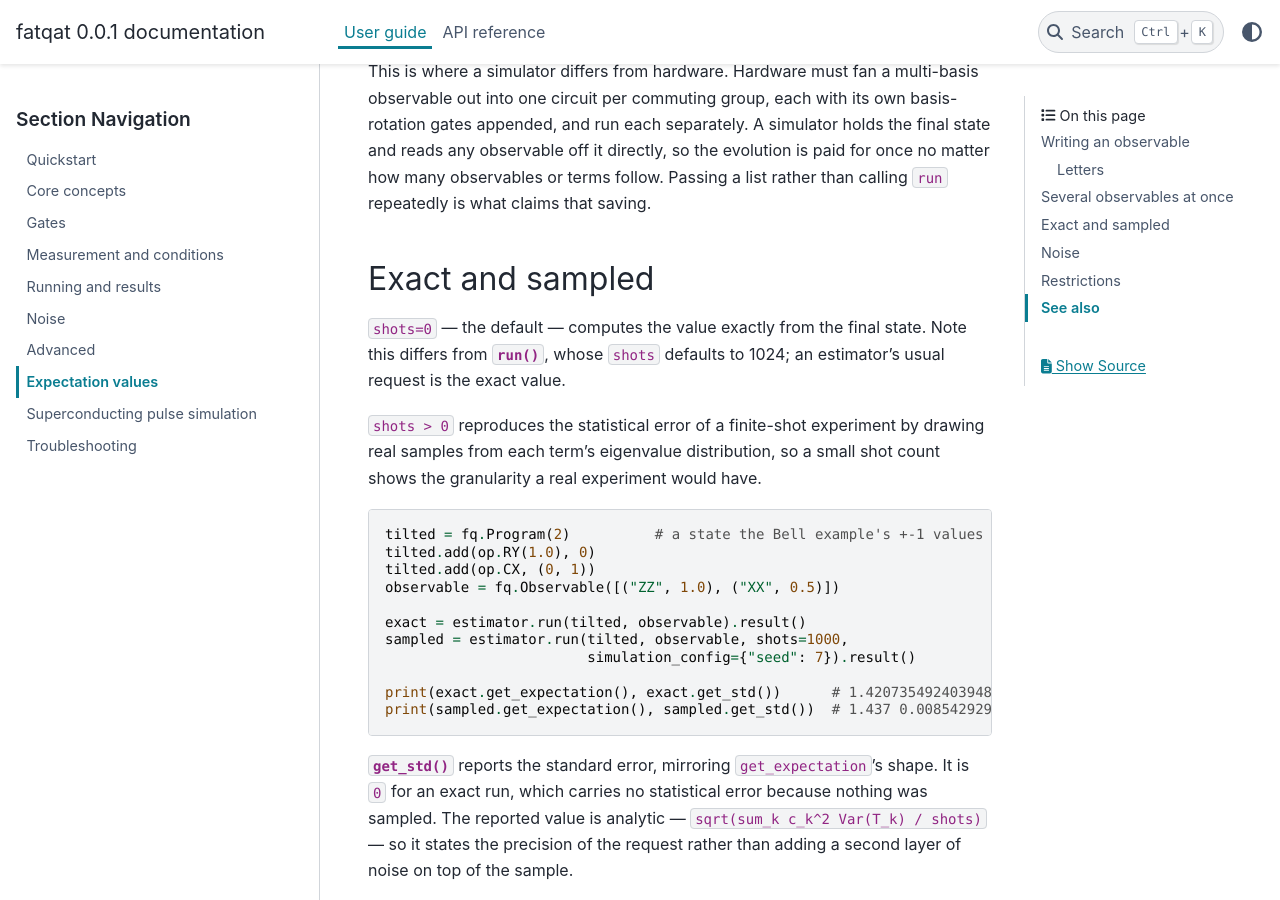
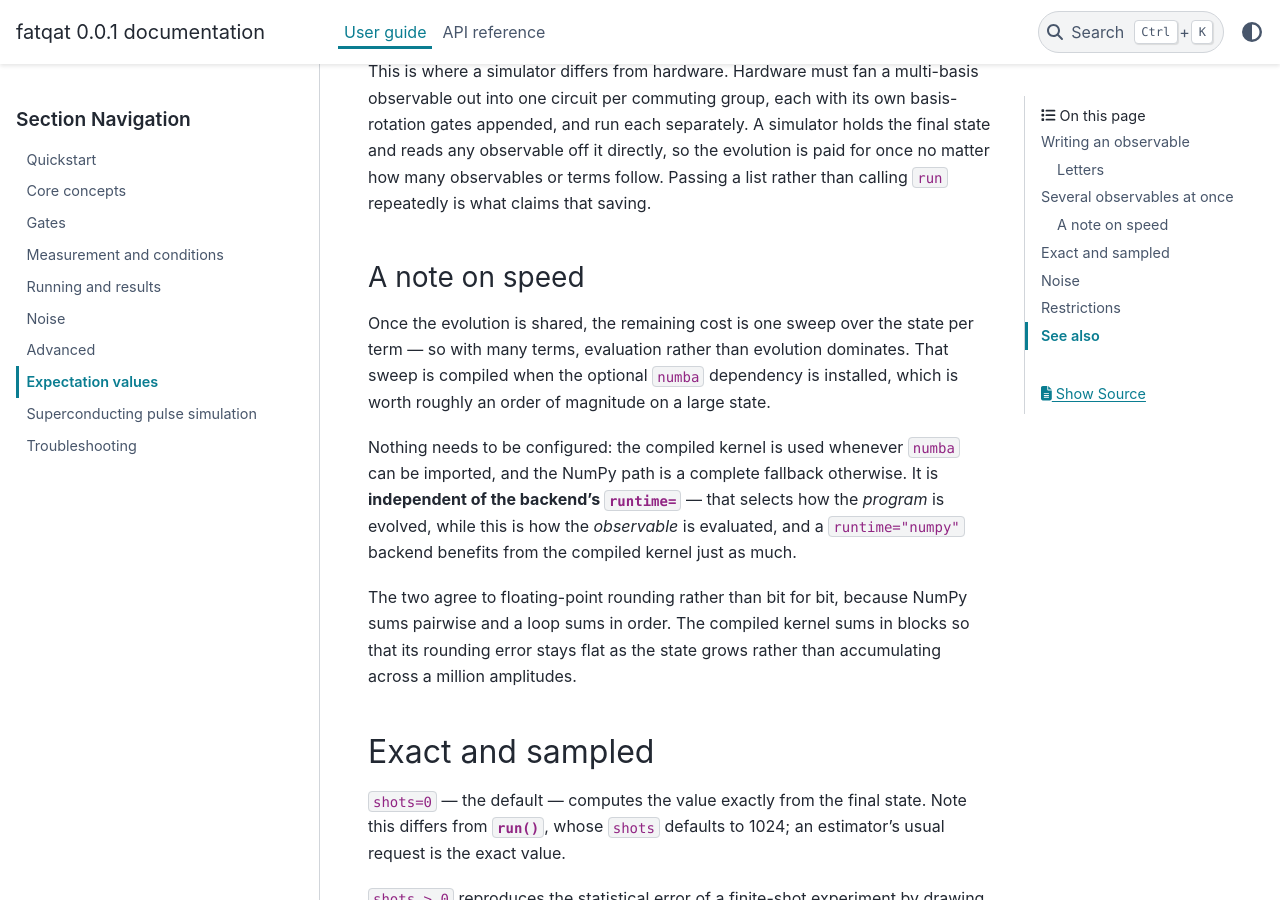
Before and after one commit to spaceqat/fatqat, a Sphinx documentation site: the page built from docs/sphinx/guide/estimator.md, in a window 1280 px wide and 900 px high, scrolled down 2292 px. Built offline with Sphinx 7.4.7 and the PyData theme 0.15.4, drawn with Linux system fonts in a browser that asks for light colours.

Commit message:
Document when expectation evaluation is the cost
The guide explains that sharing one evolution across observables is the
saving, which leaves the reader to assume evolution is where the time goes.
Past a few dozen terms it is not: each term is its own sweep over the state,
so evaluation dominates, and that is the part numba speeds up.

States the two things a reader would otherwise have to discover. Nothing
needs configuring - the compiled kernel loads if numba is available, and the
NumPy path is a complete fallback. And it is independent of the backend's
runtime=, which selects how the program is evolved rather than how the
observable is evaluated.

Also states that the two paths agree to rounding rather than bit for bit,
and why, so a reader comparing them is not left wondering which is wrong.

```diff
--- a/docs/sphinx/guide/estimator.md
+++ b/docs/sphinx/guide/estimator.md
@@ -102,6 +102,24 @@ the final state and reads any observable off it directly, so the evolution is
 paid for once no matter how many observables or terms follow. Passing a list
 rather than calling `run` repeatedly is what claims that saving.
 
+### A note on speed
+
+Once the evolution is shared, the remaining cost is one sweep over the state
+per term — so with many terms, evaluation rather than evolution dominates. That
+sweep is compiled when the optional `numba` dependency is installed, which is
+worth roughly an order of magnitude on a large state.
+
+Nothing needs to be configured: the compiled kernel is used whenever `numba`
+can be imported, and the NumPy path is a complete fallback otherwise. It is
+**independent of the backend's `runtime=`** — that selects how the *program* is
+evolved, while this is how the *observable* is evaluated, and a
+`runtime="numpy"` backend benefits from the compiled kernel just as much.
+
+The two agree to floating-point rounding rather than bit for bit, because NumPy
+sums pairwise and a loop sums in order. The compiled kernel sums in blocks so
+that its rounding error stays flat as the state grows rather than accumulating
+across a million amplitudes.
+
 ## Exact and sampled
 
 `shots=0` — the default — computes the value exactly from the final state. Note
```
